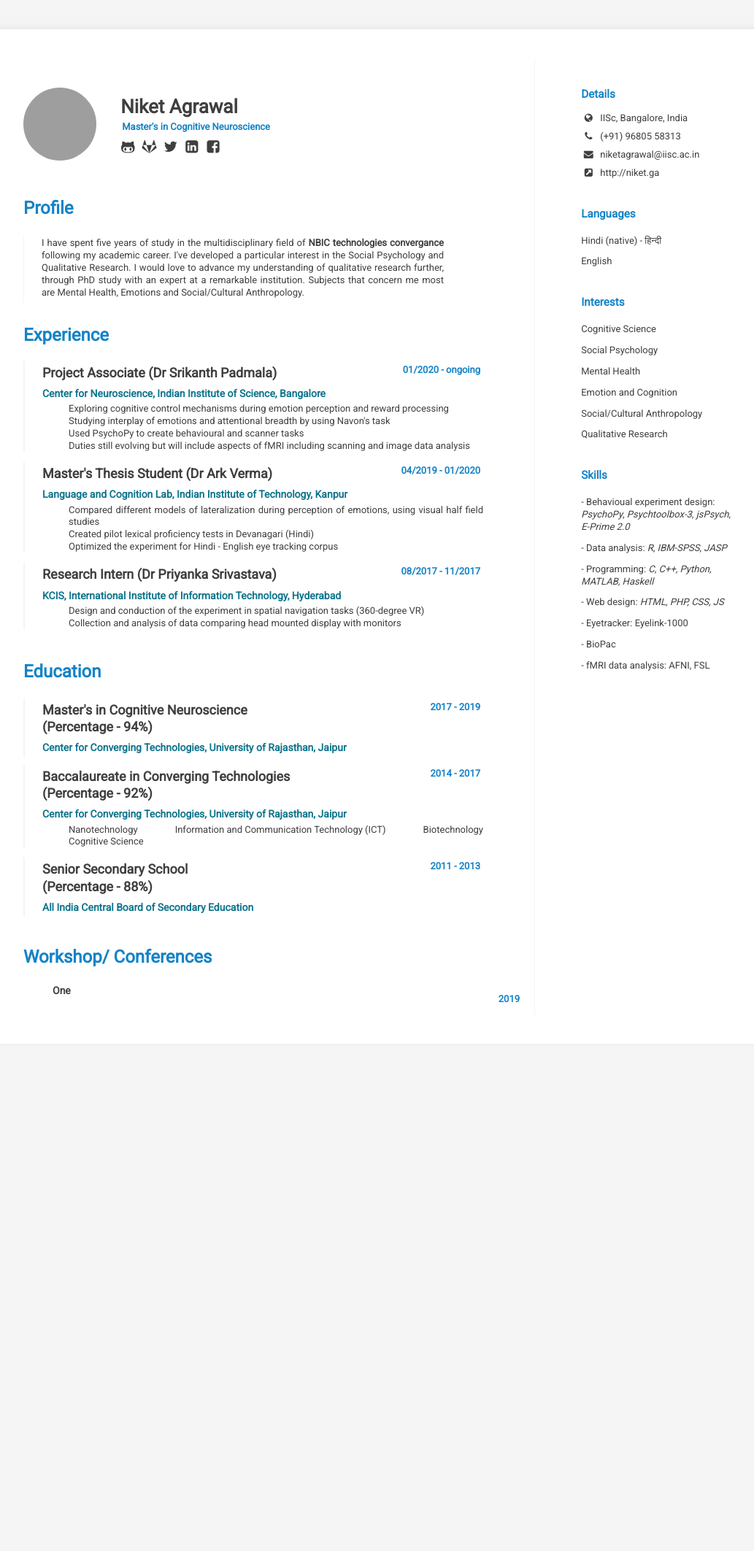
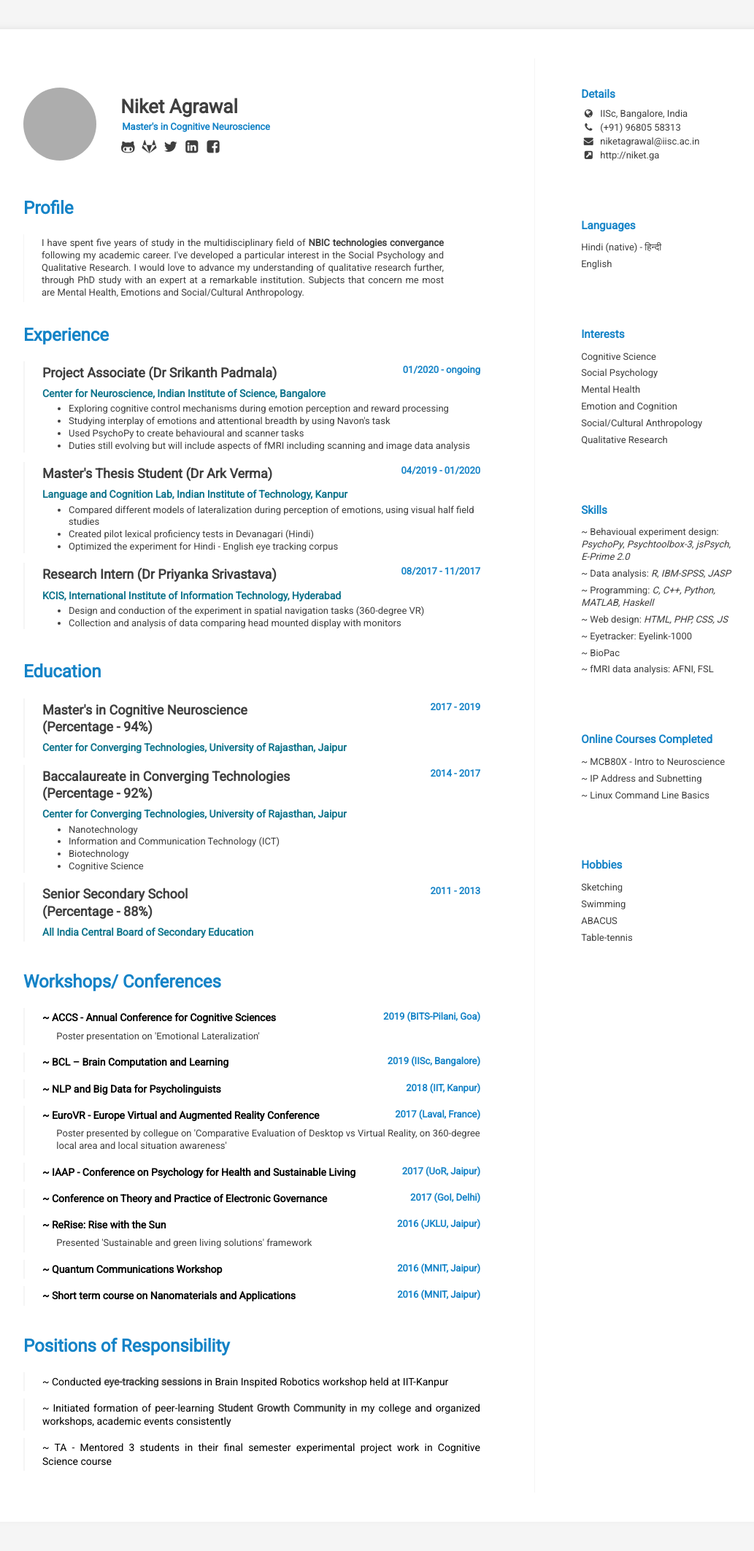
Before and after one commit to niket-agrawal/niket-agrawal.github.io, a Jekyll site: the page resume/index.html, which Jekyll copies as it is, in a window 1280 px wide. Shown: the whole page at 73% size, without its empty margins (108-1141 px from the left). Built offline with Jekyll 4.4.1, drawn with Linux system fonts in a browser that asks for light colours; before the commit the page ends 1470 px from its top, so only the background shows below that; grey boxes are pictures that could not be loaded.

Commit message:
Add files via upload

```diff
--- a/resume/index.html
+++ b/resume/index.html
@@ -11,7 +11,7 @@
 		<div id="container">
 			<div id="leftContainer">
 				<div class="resumeBlocks" id="profile">
-					<img src="dp.jpg">
+					<img src="dp2.jpg">
 					<div id="profileText">
 						<h1>Niket Agrawal</h1>
 						<p class="subtext">Master's in Cognitive Neuroscience</p>
@@ -93,44 +93,60 @@
 				</div>
 
 				<div class="resumeBlocks" >
-					<h3>Workshop/ Conferences</h3>
-
-					<ul class="left-list">
-					<li>One</li>
-					</ul>
-					<ul class="right-list">
-					<li class="dates">2019</li>
-					</ul>
-
-					<!--
-
+					<h3>Workshops/ Conferences</h3>
 					<div id="summary">
-
-						<p class="projectHeading">Annual Conference for Cognitive Sciences - ACCS-2019</p>
-
+						<p class="dates">2019 (BITS-Pilani, Goa)</p>
+						<p class="confName">~ ACCS - Annual Conference for Cognitive Sciences</p>
+						<p>&nbsp;&nbsp;&nbsp;&nbsp;&nbsp;&nbsp;Poster presentation on 'Emotional Lateralization'</p>
 					</div>
 					<div id="summary">
-						<p class="dates">Workshop</p>
-						<p class="projectHeading">BCL – Brain Computation and Learning</p>
-
-						<a href="http://home.iitk.ac.in/~khemraj/student_search/" target="_blank"><p class="webURL">http://home.iitk.ac.in/~khemraj/student_search/</p></a>
-						<ul>
-							<li>App to search students based on various search parameter with Google Analytics to analyze the usage, profile views and search queries</li>
-							<li>Widely popular amongst the campus community with more than 300+ sessions per day and total 40,000+ visitors so far</li>
-						</ul>
+						<p class="dates">2019 (IISc, Bangalore)</p>
+						<p class="confName">~ BCL – Brain Computation and Learning</p>
 					</div>
 					<div id="summary">
-						<p class="projectHeading">Blogging App</p>
-						<p class="dates">05/2015 - 07/2015</p>
-						<a href="http://treadwill.org" target="_blank"><p class="webURL">http://treadwill.org</p></a>
-						<ul>
-							<li>App to write, publish, edit, delete and update the blog of user with user login for user writing flexibility like links, image, heading, etc.</li>
-                            <li>Designed and developed the dynamic website using MEAN Stack with core focus on Node.js, Express.js and MongoDB database</li>
-						</ul>
-					</div>-->
+						<p class="dates">2018 (IIT, Kanpur)</p>
+						<p class="confName">~ NLP and Big Data for Psycholinguists</p>
+					</div>
+					<div id="summary">
+						<p class="dates">2017 (Laval, France)</p>
+						<p class="confName">~ EuroVR - Europe Virtual and Augmented Reality Conference</p>
+						<p>&nbsp;&nbsp;&nbsp;&nbsp;&nbsp;&nbsp;Poster presented by collegue on 'Comparative Evaluation of Desktop vs Virtual Reality, on 360-degree &nbsp;&nbsp;&nbsp;&nbsp;&nbsp;&nbsp;local area and local situation awareness'</p>
+					</div>
+					<div id="summary">
+						<p class="dates">2017 (UoR, Jaipur)</p>
+						<p class="confName">~ IAAP - Conference on Psychology for Health and Sustainable Living</p>
+					</div>
+					<div id="summary">
+						<p class="dates">2017 (GoI, Delhi)</p>
+						<p class="confName">~ Conference on Theory and Practice of Electronic Governance</p>
+					</div>
+					<div id="summary">
+						<p class="dates">2016 (JKLU, Jaipur)</p>
+						<p class="confName">~ ReRise: Rise with the Sun</p>
+						<p>&nbsp;&nbsp;&nbsp;&nbsp;&nbsp;&nbsp;Presented 'Sustainable and green living solutions' framework</p>
+					</div>
+					<div id="summary">
+						<p class="dates">2016 (MNIT, Jaipur)</p>
+						<p class="confName">~ Quantum Communications Workshop</p>
+					</div>
+					<div id="summary">
+						<p class="dates">2016 (MNIT, Jaipur)</p>
+						<p class="confName">~ Short term course on Nanomaterials and Applications</p>
+					</div>
 				</div>
 
-
+				<div class="resumeBlocks" >
+					<h3>Positions of Responsibility</h3>
+					<div id="summary">
+						<p class="porName">~ Conducted <b>eye-tracking sessions</b> in Brain Inspited Robotics workshop held at IIT-Kanpur</p>
+					</div>
+					<div id="summary">
+						<p class="porName">~ Initiated formation of peer-learning <b>Student Growth Community</b> in my college and organized workshops, academic events consistently</p>
+					</div>
+					<div id="summary">
+						<p class="porName">~ TA - Mentored 3 students in their final semester experimental project work in Cognitive Science course</p>
+					</div>
+				</div>
 			</div>
 			<div id="rightContainer">
 				<div class="sideBlocks" id="address">
@@ -142,6 +158,7 @@
 						<p><i class="fa fa-external-link-square" title="Website"></i><a href="http://niket.ga" target="_blank">http://niket.ga</a></p>
 					</div>
 				</div>
+			</br></br>
 				<div class="sideBlocks" id="address">
 					<h3>Languages</h3>
 					<div id="addressDetails">
@@ -149,6 +166,7 @@
 						<p class="borderBottom">English</p>
 					</div>
 				</div>
+			</br></br>
 				<div class="sideBlocks" id="address">
 					<h3>Interests</h3>
 					<div id="addressDetails">
@@ -160,16 +178,36 @@
 						<p class="borderBottom">Qualitative Research</p>
 					</div>
 				</div>
+			</br></br>
 				<div class="sideBlocks" id="address">
 					<h3>Skills</h3>
 					<div id="addressDetails">
-						<p class="borderBottom">- Behavioual experiment design:  <i><a href="https://www.psychopy.org/" target="_blank">PsychoPy</a></i>, <i><a href="http://psychtoolbox.org/" target="_blank">Psychtoolbox-3</a></i>, <i><a href="https://www.jspsych.org/" target="_blank">jsPsych</a></i>, <i><a href="https://pstnet.com/products/e-prime/" target="_blank">E-Prime 2.0</a></i></p>
-						<p class="borderBottom">- Data analysis:  <i><a href="https://www.r-project.org/" target="_blank">R</a></i>, <i><a href="https://www.ibm.com/in-en/analytics/spss-statistics-software" target="_blank">IBM-SPSS</a></i>, <i><a href="https://jasp-stats.org/" target="_blank">JASP</a></i></p>
-						<p class="borderBottom">- Programming:  <i>C, C++, Python, MATLAB, Haskell</i></p>
-						<p class="borderBottom">- Web design:  <i>HTML, PHP, CSS, JS</i></p>
-						<p class="borderBottom">- Eyetracker: Eyelink-1000 </p>
-						<p class="borderBottom">- BioPac</p>
-						<p class="borderBottom">- fMRI data analysis: AFNI, FSL</p>
+						<p class="borderBottom">~ Behavioual experiment design:  <i><a href="https://www.psychopy.org/" target="_blank">PsychoPy</a></i>, <i><a href="http://psychtoolbox.org/" target="_blank">Psychtoolbox-3</a></i>, <i><a href="https://www.jspsych.org/" target="_blank">jsPsych</a></i>, <i><a href="https://pstnet.com/products/e-prime/" target="_blank">E-Prime 2.0</a></i></p>
+						<p class="borderBottom">~ Data analysis:  <i><a href="https://www.r-project.org/" target="_blank">R</a></i>, <i><a href="https://www.ibm.com/in-en/analytics/spss-statistics-software" target="_blank">IBM-SPSS</a></i>, <i><a href="https://jasp-stats.org/" target="_blank">JASP</a></i></p>
+						<p class="borderBottom">~ Programming:  <i>C, C++, Python, MATLAB, Haskell</i></p>
+						<p class="borderBottom">~ Web design:  <i>HTML, PHP, CSS, JS</i></p>
+						<p class="borderBottom">~ Eyetracker: Eyelink-1000 </p>
+						<p class="borderBottom">~ BioPac</p>
+						<p class="borderBottom">~ fMRI data analysis: AFNI, FSL</p>
+					</div>
+				</div>
+			</br></br>
+				<div class="sideBlocks" id="address">
+					<h3>Online Courses Completed</h3>
+					<div id="addressDetails">
+						<p class="borderBottom">~ MCB80X - Intro to Neuroscience</p>
+						<p class="borderBottom">~ IP Address and Subnetting</i></p>
+						<p class="borderBottom">~ Linux Command Line Basics</p>
+					</div>
+				</div>
+			</br></br>
+				<div class="sideBlocks" id="address">
+					<h3>Hobbies</h3>
+					<div id="addressDetails">
+						<p class="borderBottom">Sketching</p>
+						<p class="borderBottom">Swimming</i></p>
+						<p class="borderBottom">ABACUS</p>
+						<p class="borderBottom">Table-tennis</p>
 					</div>
 				</div>
 			</div>
--- a/resume/style.css
+++ b/resume/style.css
@@ -30,7 +30,6 @@ body{
 	vertical-align: top;
 	width: 720px;
 	border-right: 1px solid rgba(234, 234, 234, 0.46);
-	text-align: justify;
 }
 
 #rightContainer{
@@ -73,8 +72,8 @@ span.online-profile-links i{
 
 .sideBlocks p{
 	margin-right: 4px;
-	margin-top: 4px;
-	margin-bottom: 4px;
+	margin-top: -2px;
+	margin-bottom: 0px;
 	margin-left: 0;
 }
 
@@ -104,10 +103,11 @@ a.dates{
 	height: 100px;
 	border-radius: 50%;
 	vertical-align: middle;
-	filter:grayscale(1);
-	-webkit-filter:grayscale(1);
+	filter:grayscale(1) contrast(150%);/* drop-shadow(-10px 5px 18px gray);*/
+
+	/*-webkit-filter:grayscale(1);
 	-moz-filter:grayscale(1);
-	-o-filter:grayscale(1);
+	-o-filter:grayscale(1);*/
 }
 
 #profileText{
@@ -159,12 +159,6 @@ a + ul {
     margin-top: 0px;
 }
 
-h3 + ul {
-    margin-top: 0px;
-    font-size: 14px;
-    font-weight: bold;
-}
-
 .borderBottom{
 	padding-top: 4px;
 	padding-bottom: 4px;
@@ -183,6 +177,18 @@ h3 + ul {
 	font-size: 14px;
 }
 
+.confName{
+	font-weight: bold;
+	color: black;
+	font-size: 14px;
+}
+
+.porName{
+	color: black;
+	font-size: 14px;
+	text-align: justify;
+}
+
 .fa{
 	width: 20px;
 	height: 20px;
@@ -193,7 +199,3 @@ h3 + ul {
 a{
 	text-decoration: none;
 }
-
-li {display:inline-block}
-.left-list {float:left}
-.right-list {float:right}
```
